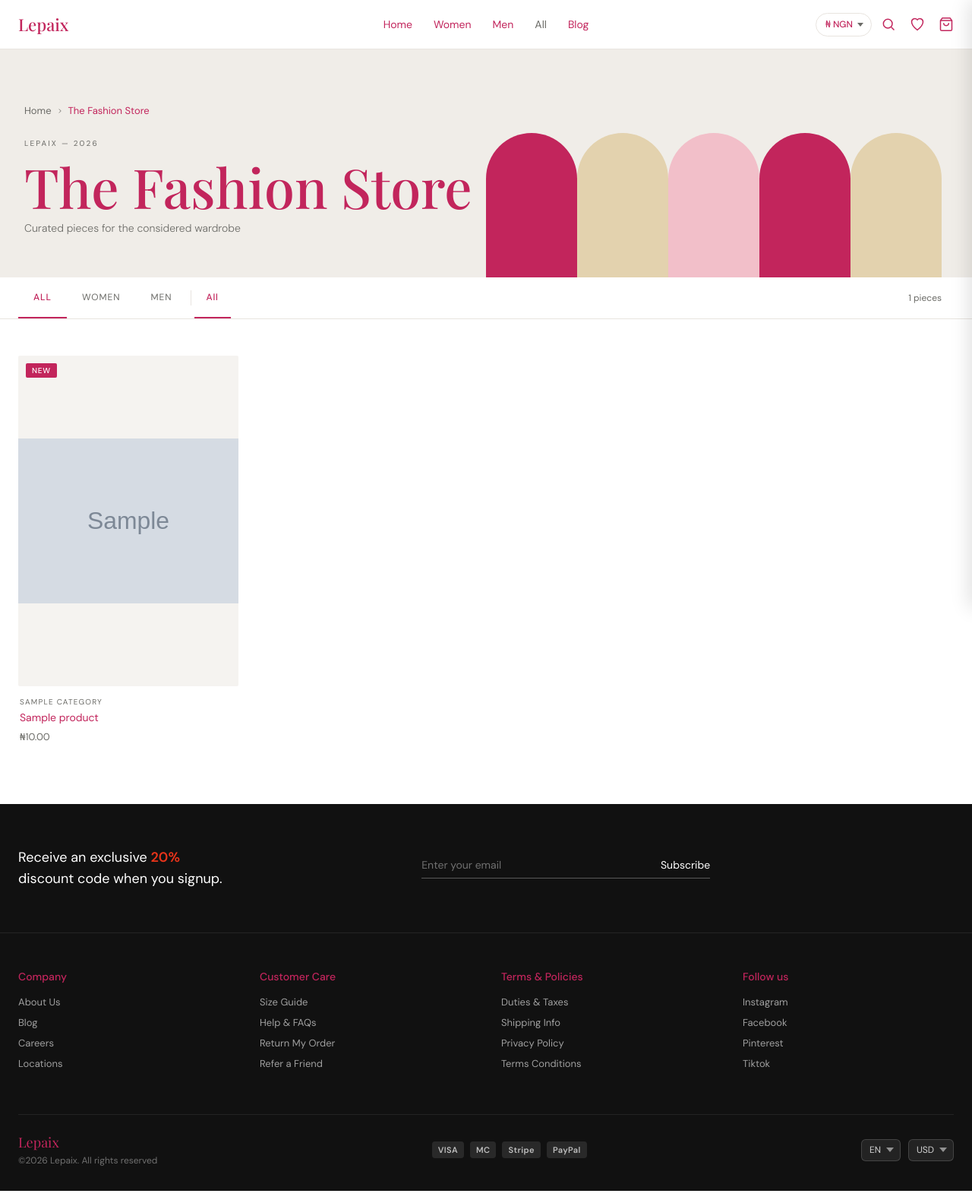
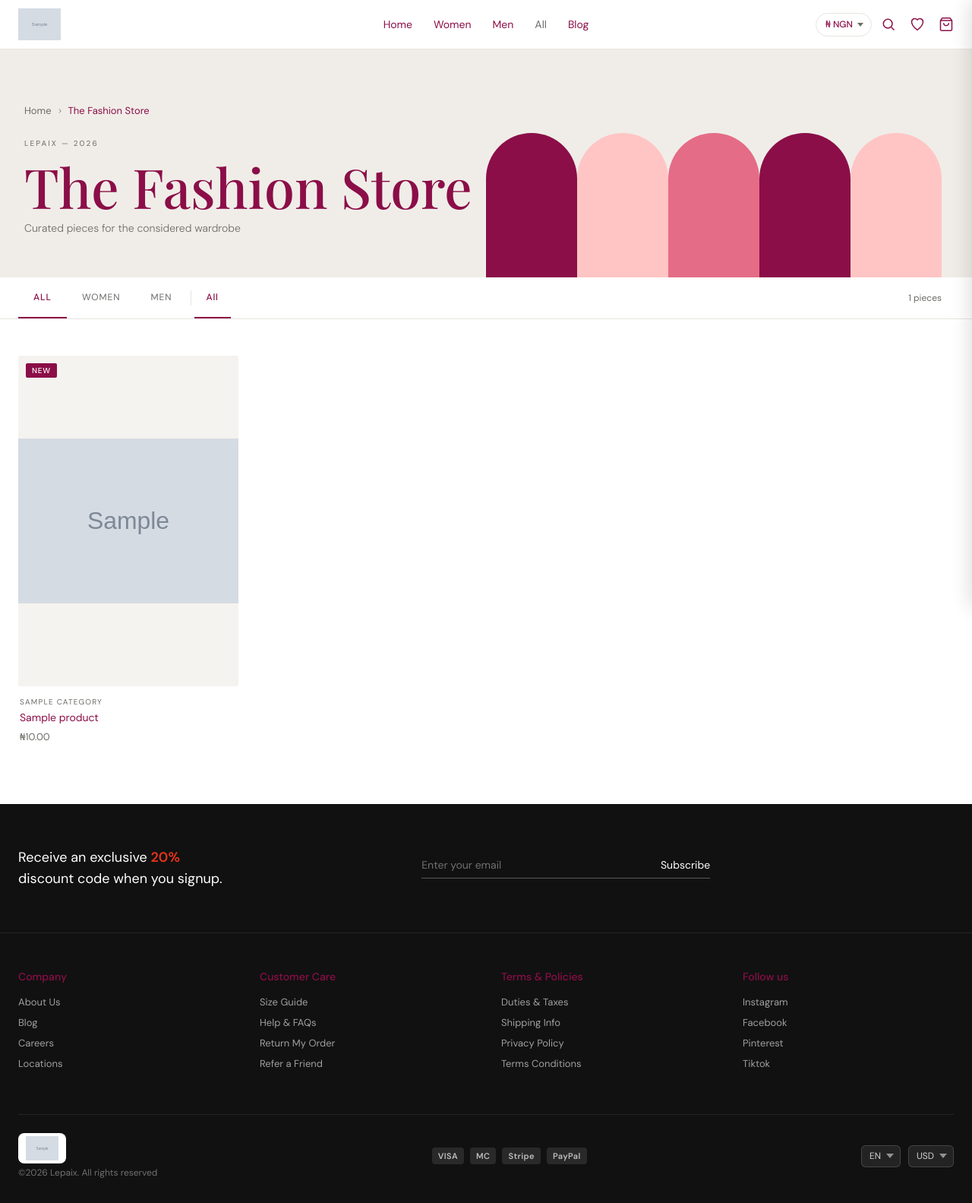
Before and after one commit to Aklah4/lepaix, a Flask app: page /products/ in a window 1280 px wide. Shown: the whole page at 76% size. Run offline with Flask 3, Linux system fonts and the light colour scheme; grey boxes marked "Sample" are stand-in pictures; a database or web service that is not in the repository returns one stand-in record (values such as "Sample title"); data that the repository does not hold is empty.

Commit message:
Update brand palette to real colors and add site logo support
- Replace placeholder magenta/beige/pink with the actual brand palette:
  Deep Magenta (#8B0E48), Nude (#FFC5C4), Pink (#E56C86)
- Add Site Logo upload to Admin Settings (mirrors the banner image pattern);
  header and footer in store_base.html and the homepage now show the
  uploaded logo, falling back to the "Lepaix" text wordmark when unset

```diff
--- a/app/__init__.py
+++ b/app/__init__.py
@@ -120,12 +120,15 @@ def create_app():
     @app.context_processor
     def inject_globals():
         from flask import session
+        from app.db import get_db
         cart     = session.get('cart', [])
         wishlist = session.get('wishlist', [])
+        settings = get_db().settings.find_one({'_id': 'site'}) or {}
         return {
             'cart_count':    sum(i.get('quantity', 1) for i in cart),
             'wishlist_ids':  wishlist,
             'wishlist_count': len(wishlist),
+            'site_logo':     settings.get('site_logo'),
         }
 
     return app
--- a/app/templates/admin/blog/add.html
+++ b/app/templates/admin/blog/add.html
@@ -4,7 +4,7 @@
 {% block head %}
 <link href="https://cdn.quilljs.com/1.3.7/quill.snow.css" rel="stylesheet">
 <style>
-  :root { --bg:#f7f4f0;--surface:#fff;--border:#e8e4df;--text:#C2255C;--muted:#6b6b67;--accent:#e8341a; }
+  :root { --bg:#f7f4f0;--surface:#fff;--border:#e8e4df;--text:#8B0E48;--muted:#6b6b67;--accent:#e8341a; }
   .admin-shell { display:grid;grid-template-columns:260px 1fr;gap:28px;min-height:calc(100vh - 100px); }
   .admin-sidebar { background:var(--surface);border:1px solid var(--border);border-radius:24px;padding:28px 24px;display:flex;flex-direction:column;gap:28px; }
   .brand { font-family:'Playfair Display',serif;font-size:24px;letter-spacing:-.02em; }
--- a/app/templates/admin/blog/edit.html
+++ b/app/templates/admin/blog/edit.html
@@ -4,7 +4,7 @@
 {% block head %}
 <link href="https://cdn.quilljs.com/1.3.7/quill.snow.css" rel="stylesheet">
 <style>
-  :root { --bg:#f7f4f0;--surface:#fff;--border:#e8e4df;--text:#C2255C;--muted:#6b6b67;--accent:#e8341a; }
+  :root { --bg:#f7f4f0;--surface:#fff;--border:#e8e4df;--text:#8B0E48;--muted:#6b6b67;--accent:#e8341a; }
   .admin-shell { display:grid;grid-template-columns:260px 1fr;gap:28px;min-height:calc(100vh - 100px); }
   .admin-sidebar { background:var(--surface);border:1px solid var(--border);border-radius:24px;padding:28px 24px;display:flex;flex-direction:column;gap:28px; }
   .brand { font-family:'Playfair Display',serif;font-size:24px;letter-spacing:-.02em; }
--- a/app/templates/admin/blog/index.html
+++ b/app/templates/admin/blog/index.html
@@ -3,7 +3,7 @@
 
 {% block head %}
 <style>
-  :root { --bg:#f7f4f0;--surface:#fff;--border:#e8e4df;--text:#C2255C;--muted:#6b6b67;--accent:#e8341a;--shadow:0 18px 60px rgba(22,22,20,.08); }
+  :root { --bg:#f7f4f0;--surface:#fff;--border:#e8e4df;--text:#8B0E48;--muted:#6b6b67;--accent:#e8341a;--shadow:0 18px 60px rgba(22,22,20,.08); }
   .admin-shell { display:grid;grid-template-columns:260px 1fr;gap:28px;min-height:calc(100vh - 100px); }
   .admin-sidebar { background:var(--surface);border:1px solid var(--border);border-radius:24px;padding:28px 24px;display:flex;flex-direction:column;gap:28px; }
   .brand { font-family:'Playfair Display',serif;font-size:24px;letter-spacing:-.02em; }
--- a/app/templates/admin/categories/add.html
+++ b/app/templates/admin/categories/add.html
@@ -74,7 +74,7 @@
 
 {% block head %}
 <style>
-  :root { --bg:#f7f4f0;--surface:#fff;--border:#e8e4df;--text:#C2255C;--muted:#6b6b67;--accent:#e8341a; }
+  :root { --bg:#f7f4f0;--surface:#fff;--border:#e8e4df;--text:#8B0E48;--muted:#6b6b67;--accent:#e8341a; }
   .admin-shell { display:grid;grid-template-columns:260px 1fr;gap:28px;min-height:calc(100vh - 100px); }
   .admin-sidebar { background:var(--surface);border:1px solid var(--border);border-radius:24px;padding:28px 24px;display:flex;flex-direction:column;gap:28px; }
   .brand { font-family:'Playfair Display',serif;font-size:24px; }
--- a/app/templates/admin/categories/edit.html
+++ b/app/templates/admin/categories/edit.html
@@ -123,7 +123,7 @@
 
 {% block head %}
 <style>
-  :root { --bg:#f7f4f0;--surface:#fff;--border:#e8e4df;--text:#C2255C;--muted:#6b6b67;--accent:#e8341a; }
+  :root { --bg:#f7f4f0;--surface:#fff;--border:#e8e4df;--text:#8B0E48;--muted:#6b6b67;--accent:#e8341a; }
   .admin-shell { display:grid;grid-template-columns:260px 1fr;gap:28px;min-height:calc(100vh - 100px); }
   .admin-sidebar { background:var(--surface);border:1px solid var(--border);border-radius:24px;padding:28px 24px;display:flex;flex-direction:column;gap:28px; }
   .brand { font-family:'Playfair Display',serif;font-size:24px; }
--- a/app/templates/admin/categories/index.html
+++ b/app/templates/admin/categories/index.html
@@ -91,7 +91,7 @@
 
 {% block head %}
 <style>
-  :root { --bg:#f7f4f0;--surface:#fff;--border:#e8e4df;--text:#C2255C;--muted:#6b6b67;--accent:#e8341a; }
+  :root { --bg:#f7f4f0;--surface:#fff;--border:#e8e4df;--text:#8B0E48;--muted:#6b6b67;--accent:#e8341a; }
   .admin-shell { display:grid;grid-template-columns:260px 1fr;gap:28px;min-height:calc(100vh - 100px); }
   .admin-sidebar { background:var(--surface);border:1px solid var(--border);border-radius:24px;padding:28px 24px;display:flex;flex-direction:column;gap:28px; }
   .brand { font-family:'Playfair Display',serif;font-size:24px; }
--- a/app/templates/admin/dashboard.html
+++ b/app/templates/admin/dashboard.html
@@ -104,7 +104,7 @@
     --surface: #ffffff;
     --surface-alt: #f4f1ed;
     --border: #e8e4df;
-    --text: #C2255C;
+    --text: #8B0E48;
     --muted: #6b6b67;
     --accent: #e8341a;
     --shadow: 0 18px 60px rgba(22, 22, 20, 0.08);
--- a/app/templates/admin/login.html
+++ b/app/templates/admin/login.html
@@ -52,7 +52,7 @@
     --bg: #f7f4f0;
     --surface: #fff;
     --border: #e8e4df;
-    --text: #C2255C;
+    --text: #8B0E48;
     --muted: #6b6b67;
     --accent: #e8341a;
   }
--- a/app/templates/admin/orders/detail.html
+++ b/app/templates/admin/orders/detail.html
@@ -5,7 +5,7 @@
 <style>
   :root {
     --bg: #f7f4f0; --surface: #ffffff; --surface-alt: #f4f1ed;
-    --border: #e8e4df; --text: #C2255C; --muted: #6b6b67;
+    --border: #e8e4df; --text: #8B0E48; --muted: #6b6b67;
     --accent: #e8341a; --shadow: 0 18px 60px rgba(22,22,20,.08);
   }
   .admin-shell { display: grid; grid-template-columns: 260px 1fr; gap: 28px; min-height: calc(100vh - 100px); }
--- a/app/templates/admin/orders/index.html
+++ b/app/templates/admin/orders/index.html
@@ -5,7 +5,7 @@
 <style>
   :root {
     --bg: #f7f4f0; --surface: #ffffff; --surface-alt: #f4f1ed;
-    --border: #e8e4df; --text: #C2255C; --muted: #6b6b67;
+    --border: #e8e4df; --text: #8B0E48; --muted: #6b6b67;
     --accent: #e8341a; --shadow: 0 18px 60px rgba(22,22,20,.08);
   }
   .admin-shell { display: grid; grid-template-columns: 260px 1fr; gap: 28px; min-height: calc(100vh - 100px); }
--- a/app/templates/admin/products/add.html
+++ b/app/templates/admin/products/add.html
@@ -141,7 +141,7 @@
 
 {% block head %}
 <style>
-  :root { --bg:#f7f4f0;--surface:#fff;--border:#e8e4df;--text:#C2255C;--muted:#6b6b67;--accent:#e8341a; }
+  :root { --bg:#f7f4f0;--surface:#fff;--border:#e8e4df;--text:#8B0E48;--muted:#6b6b67;--accent:#e8341a; }
   .admin-shell { display:grid;grid-template-columns:260px 1fr;gap:28px;min-height:calc(100vh - 100px); }
   .admin-sidebar { background:var(--surface);border:1px solid var(--border);border-radius:24px;padding:28px 24px;display:flex;flex-direction:column;gap:28px; }
   .brand { font-family:'Playfair Display',serif;font-size:24px; }
--- a/app/templates/admin/products/edit.html
+++ b/app/templates/admin/products/edit.html
@@ -196,7 +196,7 @@
 
 {% block head %}
 <style>
-  :root { --bg:#f7f4f0;--surface:#fff;--border:#e8e4df;--text:#C2255C;--muted:#6b6b67;--accent:#e8341a; }
+  :root { --bg:#f7f4f0;--surface:#fff;--border:#e8e4df;--text:#8B0E48;--muted:#6b6b67;--accent:#e8341a; }
   .admin-shell { display:grid;grid-template-columns:260px 1fr;gap:28px;min-height:calc(100vh - 100px); }
   .admin-sidebar { background:var(--surface);border:1px solid var(--border);border-radius:24px;padding:28px 24px;display:flex;flex-direction:column;gap:28px; }
   .brand { font-family:'Playfair Display',serif;font-size:24px; }
--- a/app/templates/admin/products/index.html
+++ b/app/templates/admin/products/index.html
@@ -127,7 +127,7 @@
 
 {% block head %}
 <style>
-  :root { --bg:#f7f4f0;--surface:#fff;--border:#e8e4df;--text:#C2255C;--muted:#6b6b67;--accent:#e8341a; }
+  :root { --bg:#f7f4f0;--surface:#fff;--border:#e8e4df;--text:#8B0E48;--muted:#6b6b67;--accent:#e8341a; }
   .admin-shell { display:grid;grid-template-columns:260px 1fr;gap:28px;min-height:calc(100vh - 100px); }
   .admin-sidebar { background:var(--surface);border:1px solid var(--border);border-radius:24px;padding:28px 24px;display:flex;flex-direction:column;gap:28px; }
   .brand { font-family:'Playfair Display',serif;font-size:24px; }
--- a/app/templates/base.html
+++ b/app/templates/base.html
@@ -14,7 +14,7 @@
       --bg:      #f7f4f0;
       --surface: #fff;
       --border:  #e8e4df;
-      --text:    #C2255C;
+      --text:    #8B0E48;
       --muted:   #6b6b67;
       --accent:  #e8341a;
       --shadow:  0 18px 60px rgba(22,22,20,.08);
--- a/app/templates/products/index.html
+++ b/app/templates/products/index.html
@@ -107,11 +107,11 @@ no-repeat right 12px center; appearance: none; cursor: pointer; } } @media
   </div>
   <div class="products-header-deco" aria-hidden="true">
     <div class="deco-swatches">
-      <div class="deco-swatch" style="background: #C2255C"></div>
-      <div class="deco-swatch" style="background: #E3D2AE"></div>
-      <div class="deco-swatch" style="background: #F2BFC9"></div>
-      <div class="deco-swatch" style="background: #C2255C"></div>
-      <div class="deco-swatch" style="background: #E3D2AE"></div>
+      <div class="deco-swatch" style="background: #8B0E48"></div>
+      <div class="deco-swatch" style="background: #FFC5C4"></div>
+      <div class="deco-swatch" style="background: #E56C86"></div>
+      <div class="deco-swatch" style="background: #8B0E48"></div>
+      <div class="deco-swatch" style="background: #FFC5C4"></div>
     </div>
   </div>
 </section>
--- a/app/templates/store_base.html
+++ b/app/templates/store_base.html
@@ -13,7 +13,7 @@
         --bg: #f7f4f0;
         --surface: #fff;
         --border: #e8e4df;
-        --text: #C2255C;
+        --text: #8B0E48;
         --muted: #6b6b67;
         --accent: #e8341a;
         --dark: #111;
@@ -52,6 +52,13 @@
         font-size: 22px;
         font-weight: 500;
         white-space: nowrap;
+        display: flex;
+        align-items: center;
+      }
+      .site-brand img {
+        height: 42px;
+        width: auto;
+        display: block;
       }
 
       .main-nav {
@@ -324,7 +331,7 @@
       .footer-col h4 {
         font-size: 14px;
         font-weight: 500;
-        color: #C2255C;
+        color: #8B0E48;
         margin-bottom: 16px;
       }
 
@@ -336,7 +343,7 @@
         transition: color 0.15s;
       }
 
-      .footer-col a:hover { color: #C2255C; }
+      .footer-col a:hover { color: #8B0E48; }
 
       .footer-bottom {
         display: flex;
@@ -351,8 +358,16 @@
       .footer-brand {
         font-family: 'Playfair Display', serif;
         font-size: 18px;
-        color: #C2255C;
+        color: #8B0E48;
         margin-bottom: 4px;
+      }
+      .footer-brand img {
+        height: 40px;
+        width: auto;
+        display: block;
+        background: #fff;
+        border-radius: 8px;
+        padding: 4px 10px;
       }
 
       .footer-copy { font-size: 12px; color: rgba(255,255,255,0.4); }
@@ -514,7 +529,9 @@
     <!-- HEADER -->
     <header class="site-header">
       <div class="header-inner">
-        <a href="/" class="site-brand">Lepaix</a>
+        <a href="/" class="site-brand">
+          {% if site_logo %}<img src="{{ site_logo | image_url }}" alt="Lepaix" />{% else %}Lepaix{% endif %}
+        </a>
         <nav class="main-nav">
           <a href="/" {% if request.endpoint == 'index.index' %}class="active"{% endif %}>Home</a>
           <a href="/products?gender=Women"
@@ -634,7 +651,7 @@
         </div>
         <div class="footer-bottom">
           <div>
-            <div class="footer-brand">Lepaix</div>
+            <div class="footer-brand">{% if site_logo %}<img src="{{ site_logo | image_url }}" alt="Lepaix" />{% else %}Lepaix{% endif %}</div>
             <div class="footer-copy">©{{ current_year or '2026' }} Lepaix. All rights reserved</div>
           </div>
           <div class="footer-payments">
```
Also changed, not shown: app/blueprints/admin/settings.py (+25 -0 lines), app/templates/admin/settings.html (+49 -6 lines), app/templates/index.html (+25 -5 lines).
